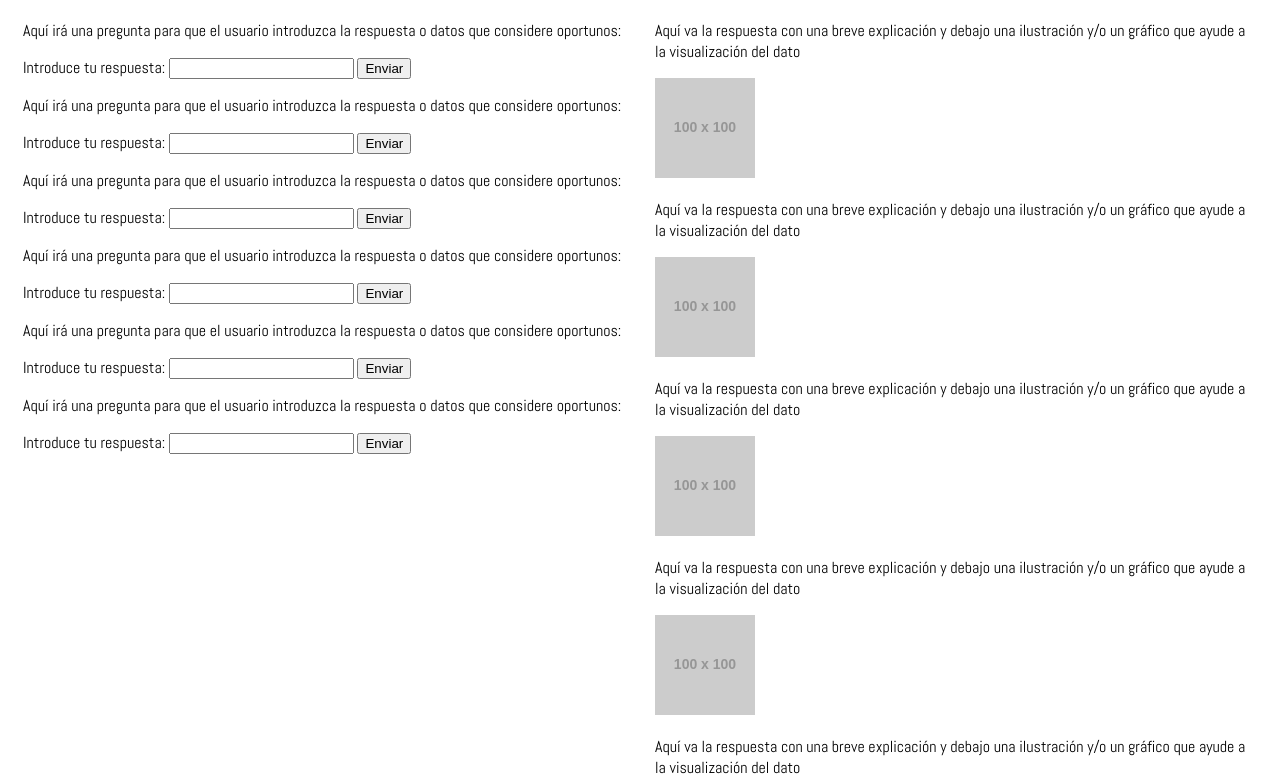
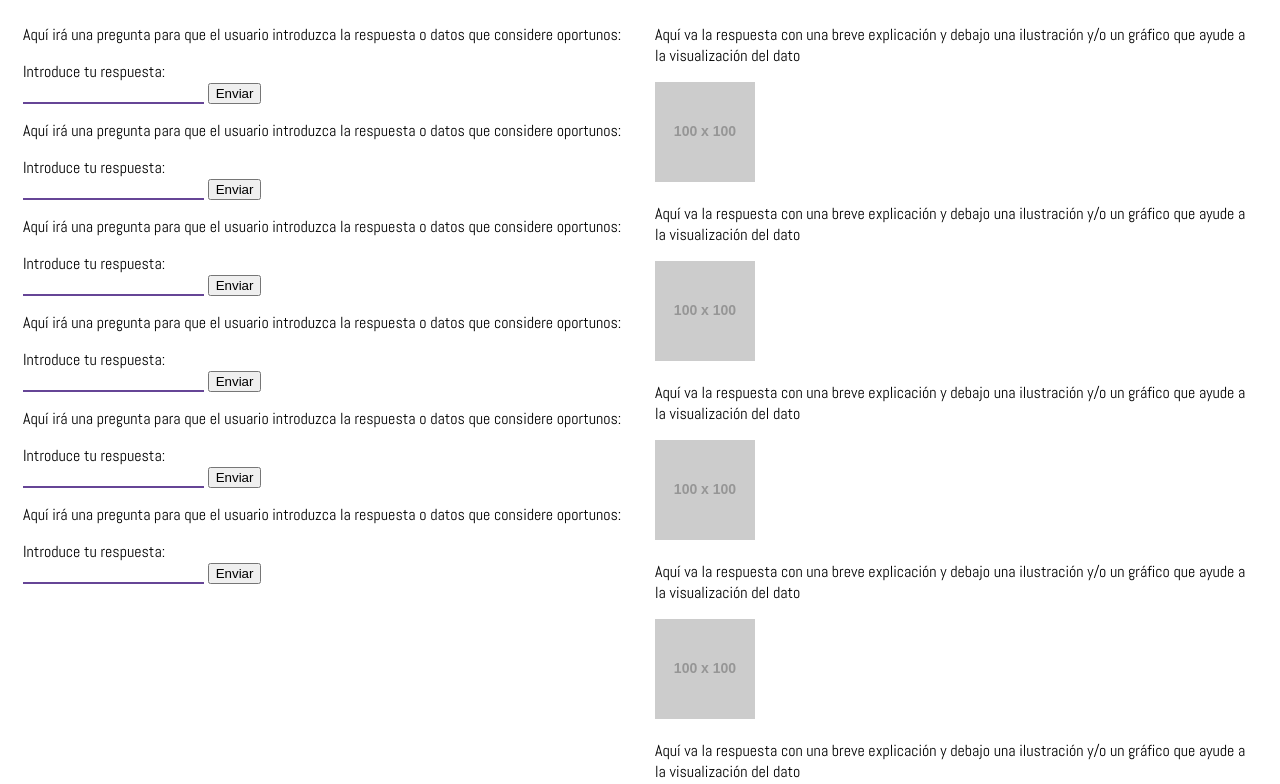
Before and after one commit to MoniAguado/clarke-s3-federici, a website: page statistics.html in a window 1280 px wide. Shown: the part 416-1200 px from the top of the page. Drawn offline with Linux system fonts and the light colour scheme; placeholder pictures from the web are drawn by us.

Commit message:
style form

```diff
--- /dev/null
+++ b/scss/components/_form.scss
@@ -0,0 +1,9 @@
+.label {
+	display: flex;
+	flex-direction: column;
+}
+.cel {
+	border: 0;
+	-webkit-appearance: none;
+	border-bottom: 2px solid #664596;
+}
--- a/scss/components/_typography.scss
+++ b/scss/components/_typography.scss
@@ -5,4 +5,6 @@ body {
 .title {
 	font-family: 'Lilita One', cursive;
 	font-size: $fontTitleSize;
+	color: $fontTitleColor;
+	text-transform: uppercase;
 }
--- a/scss/core/_variables.scss
+++ b/scss/core/_variables.scss
@@ -1,5 +1,6 @@
 /*fuentes*/
-$fontTitleSize: 20px;
+$fontTitleSize: 35px;
+$fontTitleColor: #664596;
 
 $backgroundColorHeader: #28CC4F;
 $heightHeader: 100px;
--- a/scss/main.scss
+++ b/scss/main.scss
@@ -18,6 +18,7 @@
 @import 'components/popup';
 @import 'components/titles';
 @import 'components/typography';
+@import 'components/form';
 
 // Pages
 @import 'pages/contact';
--- a/statistics.html
+++ b/statistics.html
@@ -5,6 +5,7 @@
 		<meta name="viewport" content="width=device-width, initial-scale=1">
 		<title>Federici-Estadísticas</title>
 		<link rel="stylesheet" href="style/style.css">
+		<link rel="stylesheet" href="style/main.css">
 
 	</head>
 	<body class="page-statistics">
@@ -26,57 +27,57 @@
 		<main class="container-fluid">
 			<div class="row">
 				<div class="col">
-					<h1>Hablando de datos...</h1>
+					<h1 class="title">Hablando de datos...</h1>
 				</div>
 			</div>
 			<div class="row">
-				<form class="col-lg-6">
+				<form class="col-lg-6 form">
 					<div>
 						<p>Aquí irá una pregunta para que el usuario introduzca la respuesta o datos que considere oportunos:</p>
-						<label for="question01">
+						<label for="question01" class="label">
 							Introduce tu respuesta:
 						</label>
-						<input id="question01" type="text" name="question01">
+						<input id="question01" type="text" name="question01" class="cel">
 						<button type="button" name="button">Enviar</button>
 					</div>
 					<div>
 						<p>Aquí irá una pregunta para que el usuario introduzca la respuesta o datos que considere oportunos:</p>
-						<label for="question02">
+						<label for="question02" class="label">
 							Introduce tu respuesta:
 						</label>
-						<input id="question01" type="text" name="question02">
+						<input id="question01" type="text" name="question02" class="cel">
 						<button type="button" name="button">Enviar</button>
 					</div>
 					<div>
 						<p>Aquí irá una pregunta para que el usuario introduzca la respuesta o datos que considere oportunos:</p>
-						<label for="question03">
+						<label for="question03" class="label">
 							Introduce tu respuesta:
 						</label>
-						<input id="question01" type="text" name="question03">
+						<input id="question01" type="text" name="question03" class="cel">
 						<button type="button" name="button">Enviar</button>
 					</div>
 					<div>
 						<p>Aquí irá una pregunta para que el usuario introduzca la respuesta o datos que considere oportunos:</p>
-						<label for="question04">
+						<label for="question04" class="label">
 							Introduce tu respuesta:
 						</label>
-						<input id="question01" type="text" name="question04">
+						<input id="question01" type="text" name="question04" class="cel">
 						<button type="button" name="button">Enviar</button>
 					</div>
 					<div>
 						<p>Aquí irá una pregunta para que el usuario introduzca la respuesta o datos que considere oportunos:</p>
-						<label for="question05">
+						<label for="question05" class="label">
 							Introduce tu respuesta:
 						</label>
-						<input id="question01" type="text" name="question05">
+						<input id="question01" type="text" name="question05" class="cel">
 						<button type="button" name="button">Enviar</button>
 					</div>
 					<div>
 						<p>Aquí irá una pregunta para que el usuario introduzca la respuesta o datos que considere oportunos:</p>
-						<label for="question06">
+						<label for="question06" class="label">
 							Introduce tu respuesta:
 						</label>
-						<input id="question01" type="text" name="question06">
+						<input id="question01" type="text" name="question06" class="cel">
 						<button type="button" name="button">Enviar</button>
 					</div>
 				</form>
```
Also changed, not shown: tips.html (+1 -0 lines), style/main.css, style/style.css, 2 other files.
